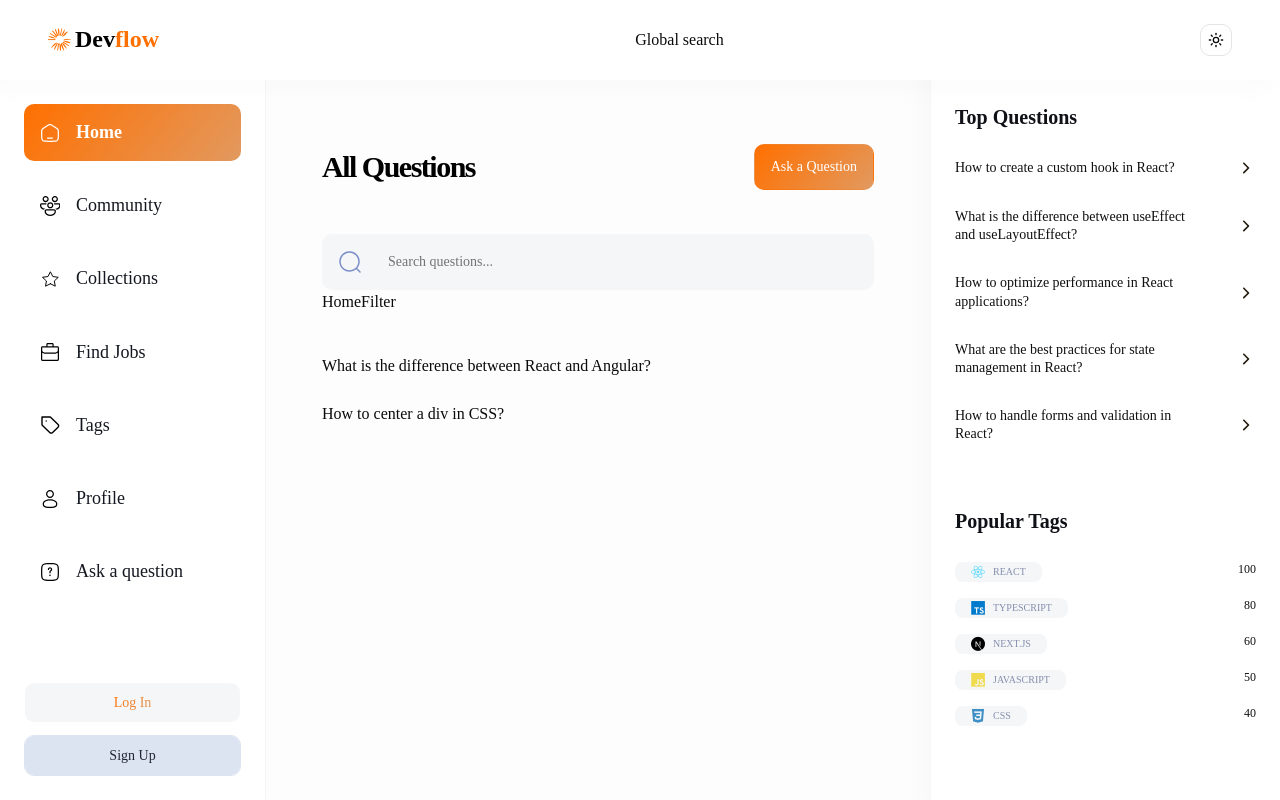
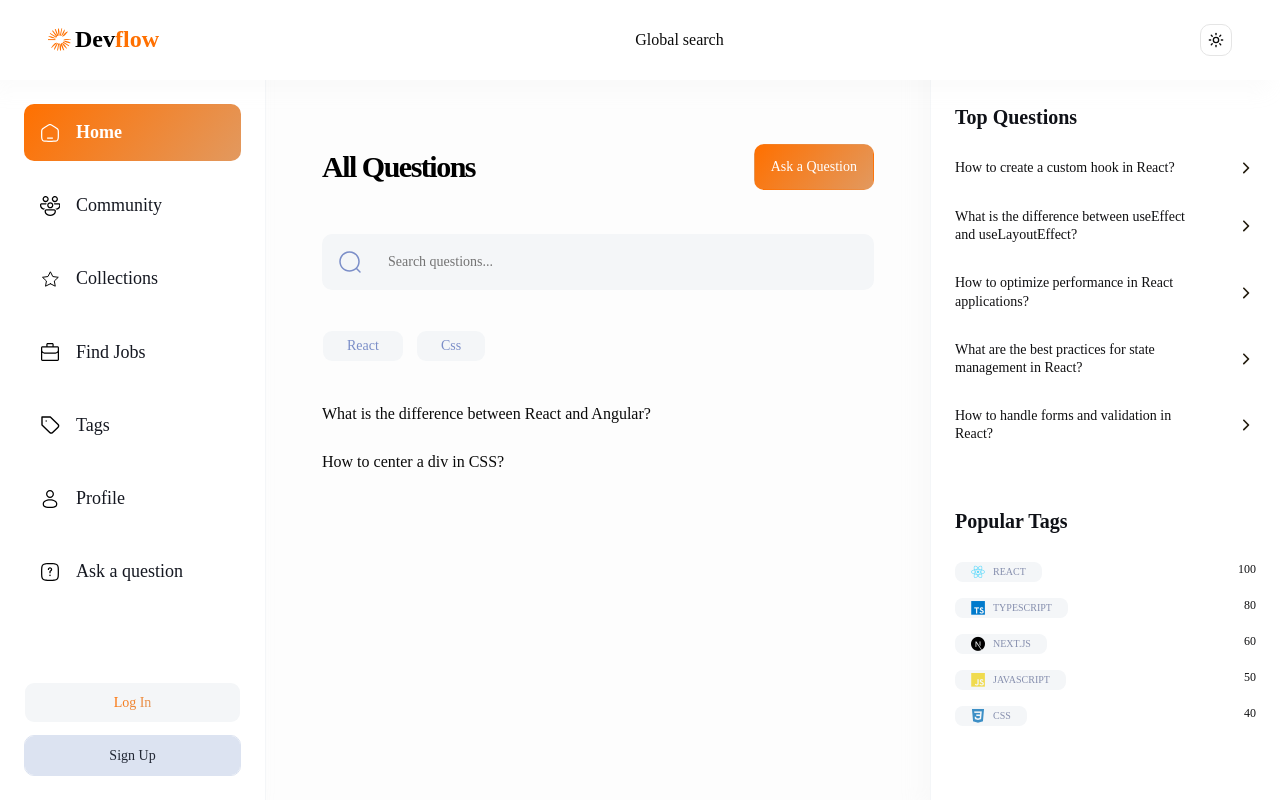
Before and after one commit to abrahammatos/DevFlow, a Next.js app: page / in a window 1280 px wide. Built offline with nearby package versions, Linux system fonts and the light colour scheme; no server answers.

Commit message:
feat: add HomeFilter component for question filtering and update Home page to integrate filtering functionality

```diff
--- a/app/(root)/page.tsx
+++ b/app/(root)/page.tsx
@@ -1,3 +1,4 @@
+import HomeFilter from "@/components/filters/HomeFilter";
 import LocalSearch from "@/components/search/LocalSearch";
 import { Button } from "@/components/ui/button";
 import ROUTES from "@/constants/routes";
@@ -57,9 +58,13 @@
 }
 
 const Home = async ({ searchParams }: SearchParams) => {
-  const { query = "" } = await searchParams;
+  const { query = "", filter = "" } = await searchParams;
 
-  const filteredQuestions = questions.filter((question) => question.title.toLowerCase().includes(query?.toLowerCase()));
+  const filteredQuestions = questions.filter((question) => {
+    const matchesQuery = question.title.toLowerCase().includes(query.toLowerCase());
+    const matchesFilter = filter ? question.tags.some((tag) => tag.name.toLowerCase() === filter.toLowerCase()) : true;
+    return matchesQuery && matchesFilter;
+  });
 
   return (
     <>
@@ -73,7 +78,7 @@
       <section className="mt-11">
         <LocalSearch route="/" imgSrc="/icons/search.svg" placeholder="Search questions..." otherClasses="fleX-1" />
       </section>
-      HomeFilter
+      <HomeFilter />
       <div className="mt-10 flex w-full flex-col gap-6">
         {filteredQuestions.map((question) => (
           <h1 key={question._id}>{question.title}</h1>
--- /dev/null
+++ b/components/filters/HomeFilter.tsx
@@ -0,0 +1,54 @@
+"use client";
+
+import React, { useState } from "react";
+import { Button } from "../ui/button";
+import { useRouter, useSearchParams } from "next/navigation";
+import { cn } from "@/lib/utils";
+import { formUrlQuery, removeKeysFromUrlQuery } from "@/lib/url";
+
+const filters = [
+  { name: "React", value: "react" },
+  { name: "Css", value: "css" },
+];
+
+const HomeFilter = () => {
+  const router = useRouter();
+  const searchParams = useSearchParams();
+  const filterParams = searchParams.get("filter");
+  const [active, setActive] = useState(filterParams || "");
+
+  const handleTypeClick = (filter: string) => {
+    let newUrl = "";
+
+    if (filter === active) {
+      setActive("");
+      newUrl = removeKeysFromUrlQuery({ params: searchParams.toString(), keysToRemove: ["filter"] });
+    } else {
+      setActive(filter);
+      newUrl = formUrlQuery({ params: searchParams.toString(), key: "filter", value: filter.toLowerCase() });
+    }
+
+    router.push(newUrl, { scroll: false });
+  };
+
+  return (
+    <div className="mt-10 hidden flex-wrap gap-3 sm:flex">
+      {filters.map((filter) => (
+        <Button
+          key={filter.name}
+          className={cn(
+            `body-medium rounded-lg px-6 py-3 capitalize shadow-none`,
+            active === filter.value
+              ? "bg-primary-100 text-primary-500 hover:bg-primary-100 dark:bg-dark-400 dark:text-primary-500 dark:hover:bg-dark-500"
+              : "bg-light-800 text-light-500 hover:bg-light-800 dark:bg-dark-300 dark:text-light-500 dark:hover:bg-dark-300"
+          )}
+          onClick={() => handleTypeClick(filter.value)}
+        >
+          {filter.name}
+        </Button>
+      ))}
+    </div>
+  );
+};
+
+export default HomeFilter;
```
